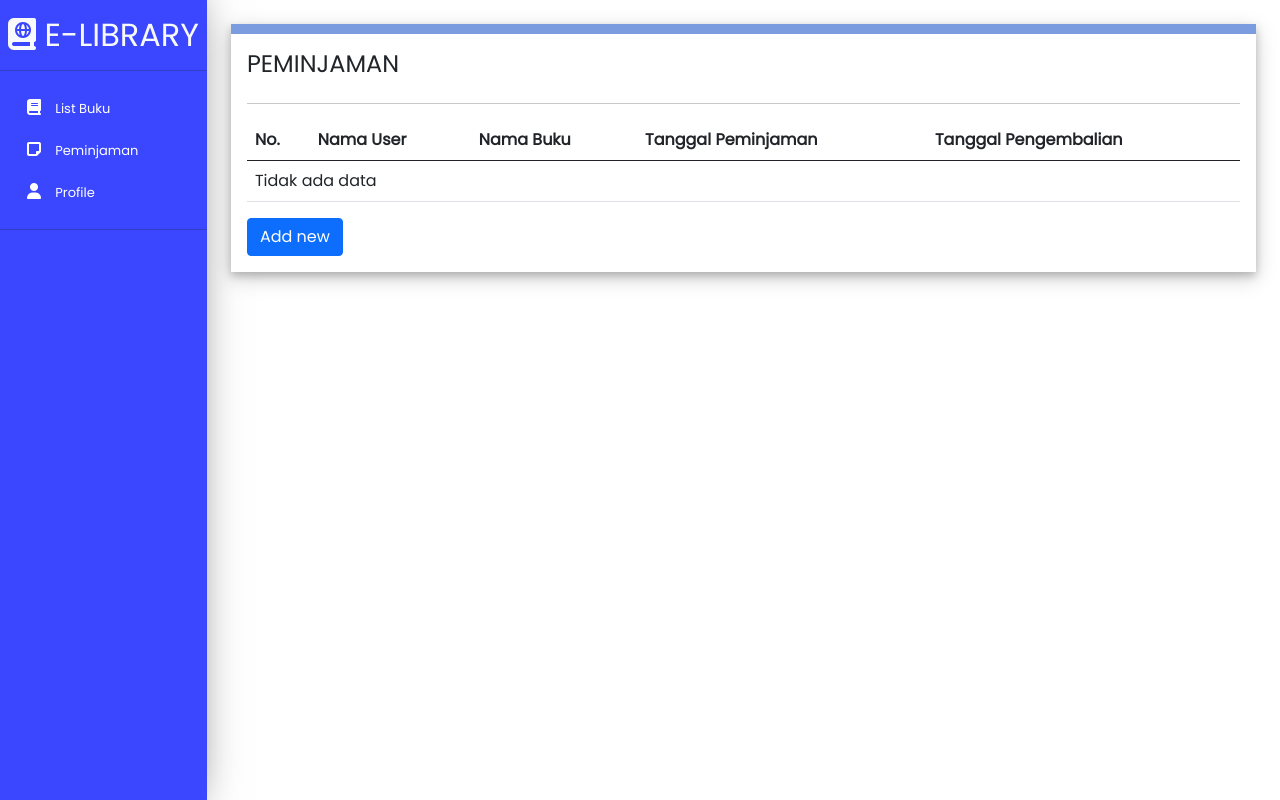
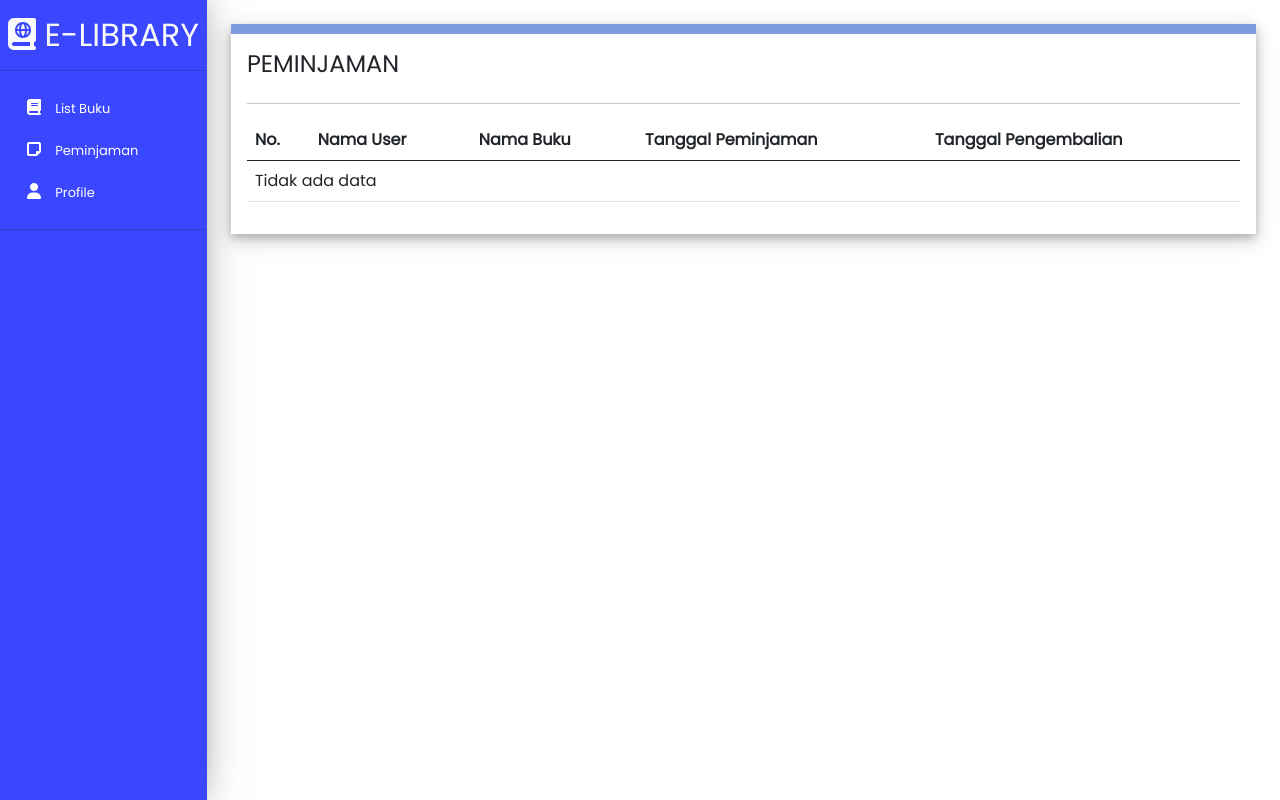
Before and after one commit to valentVasti/UTS_PW, a PHP site: page /page/peminjamanPage.php in a window 1280 px wide. Run offline with PHP 8.4, Linux system fonts and the light colour scheme; the visitor is signed in with stand-in values (Sample User, id 1); data that the repository does not hold is empty.

Commit message:
peminjamanupdate

```diff
--- a/page/peminjamanPage.php
+++ b/page/peminjamanPage.php
@@ -49,9 +49,6 @@ solid #114ec88d; box-shadow: 0 4px 8px 0 rgba(0, 0, 0, 0.2), 0 6px 20px 0 rgba(0
         ?>
         </tbody>
     </table>
-    <form action="../page/addMoviePage.php" method="post">
-        <button type="submit" class="btn btn-primary">Add new</button>
-    </form>
 </div>
 </aside>
 <script
```
